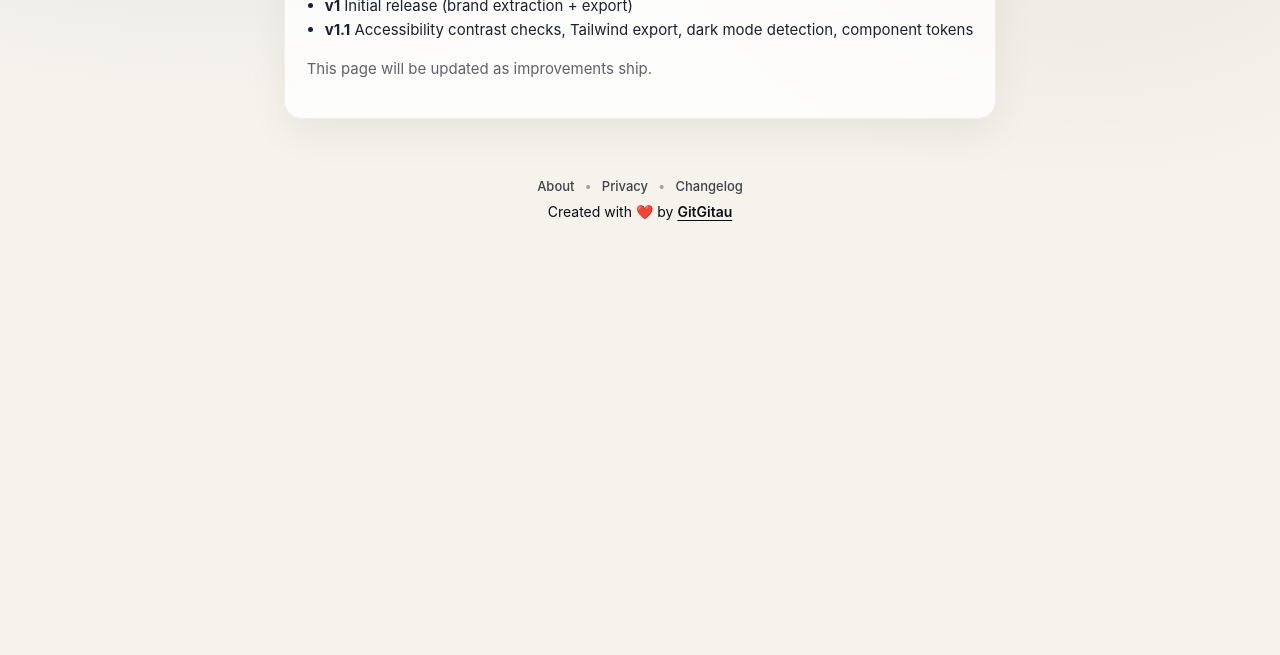
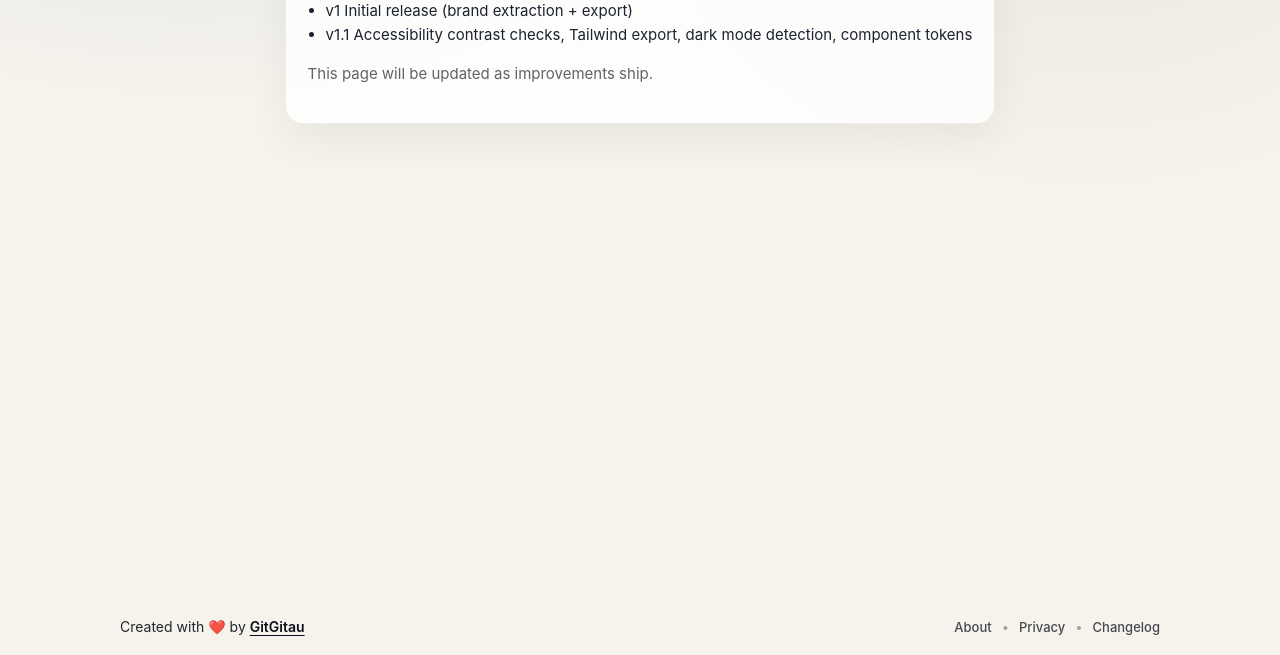
Before and after one commit to Gitgitau254/brand-kit-extractor, a website: page public/changelog.html in a window 1280 px wide. Shown: the part 145-800 px from the top of the page. Drawn offline with Linux system fonts and the light colour scheme.

Commit message:
Sticky footer + footer left/right layout

```diff
--- a/public/changelog.html
+++ b/public/changelog.html
@@ -31,6 +31,12 @@
   </main>
 
   <footer class="site-footer" role="contentinfo">
+  <div class="site-footer__inner">
+    <p class="site-footer__text">
+      Created with <span aria-hidden="true">❤️</span> by
+      <a class="site-footer__link" href="mailto:hellogitau@gmail.com">GitGitau</a>
+    </p>
+
     <nav class="site-footer__nav" aria-label="Footer">
       <a class="site-footer__navlink" href="/about.html">About</a>
       <span class="site-footer__sep" aria-hidden="true">•</span>
@@ -38,10 +44,7 @@
       <span class="site-footer__sep" aria-hidden="true">•</span>
       <a class="site-footer__navlink" href="/changelog.html">Changelog</a>
     </nav>
-  <p class="site-footer__text">
-    Created with <span aria-hidden="true">❤️</span> by
-    <a class="site-footer__link" href="mailto:hellogitau@gmail.com">GitGitau</a>
-  </p>
+  </div>
 </footer>
 </body>
 </html>
--- a/public/styles.css
+++ b/public/styles.css
@@ -1101,64 +1101,92 @@
   color: rgba(11,15,26,0.65);
 }
 
+
+/* Sticky footer layout */
+html, body{
+  height: 100%;
+}
+
+body{
+  min-height: 100vh;
+  display: flex;
+  flex-direction: column;
+}
+
+body > main{
+  flex: 1 0 auto;
+}
+
 /* Footer */
 .site-footer{
-  margin-top:40px;
-  padding:16px 16px 18px;
-  text-align:center;
-  border-top:none;
-  background:transparent;
+  margin-top: auto;
+  padding: 18px 16px;
+  background: transparent;
+  color: #0b0f1a;
+}
+
+.site-footer__inner{
+  max-width: 1040px;
+  margin: 0 auto;
+  display: flex;
+  align-items: center;
+  justify-content: space-between;
+  gap: 14px;
+}
+
+.site-footer__text{
+  margin: 0;
+  font-size: 14px;
+  line-height: 1.4;
+  color: rgba(11,15,26,0.9);
+  white-space: nowrap;
+}
+
+.site-footer__link{
   color:#0b0f1a;
+  font-weight: 600;
+  text-decoration: underline;
+  text-underline-offset: 3px;
+}
+
+.site-footer__link:hover{
+  opacity: 0.85;
 }
 
 .site-footer__nav{
-  display:inline-flex;
-  align-items:center;
-  gap:10px;
-  font-size:13px;
-  margin-bottom:8px;
-  color: rgba(11,15,26,0.75);
+  display: inline-flex;
+  align-items: center;
+  gap: 10px;
+  font-size: 13px;
+  color: rgba(11,15,26,0.7);
+  white-space: nowrap;
 }
 
 .site-footer__navlink{
-  color: rgba(11,15,26,0.78);
-  text-decoration:none;
-  font-weight:500;
+  color: rgba(11,15,26,0.75);
+  text-decoration: none;
+  font-weight: 500;
 }
 
 .site-footer__navlink:hover{
   color:#0b0f1a;
-  text-decoration:underline;
-  text-underline-offset:3px;
+  text-decoration: underline;
+  text-underline-offset: 3px;
 }
 
 .site-footer__sep{
   color: rgba(11,15,26,0.35);
 }
 
-.site-footer__text{
-  margin:0;
-  font-size:14px;
-  line-height:1.4;
-  color:#0b0f1a;
+@media (max-width: 720px){
+  .site-footer__inner{
+    flex-direction: column;
+    align-items: center;
+    justify-content: center;
+    text-align: center;
+  }
+  .site-footer__text,
+  .site-footer__nav{
+    white-space: normal;
+  }
 }
-
-.site-footer__link{
-  color:#0b0f1a;
-  font-weight:600;
-  text-decoration:underline;
-  text-underline-offset:3px;
-}
-
-.site-footer__link:hover{
-  opacity:0.85;
-}
-
-.changelog{
-  margin: 10px 0 0;
-  padding-left: 18px;
-}
-
-.changelog__ver{
-  font-weight: 700;
-}
```
Also changed, not shown: public/404.html (+7 -4 lines), public/about.html (+7 -4 lines), public/index.html (+7 -4 lines), public/privacy.html (+7 -4 lines), public/results.html (+7 -4 lines). Lines whose indentation alone changed are shown as unchanged.
